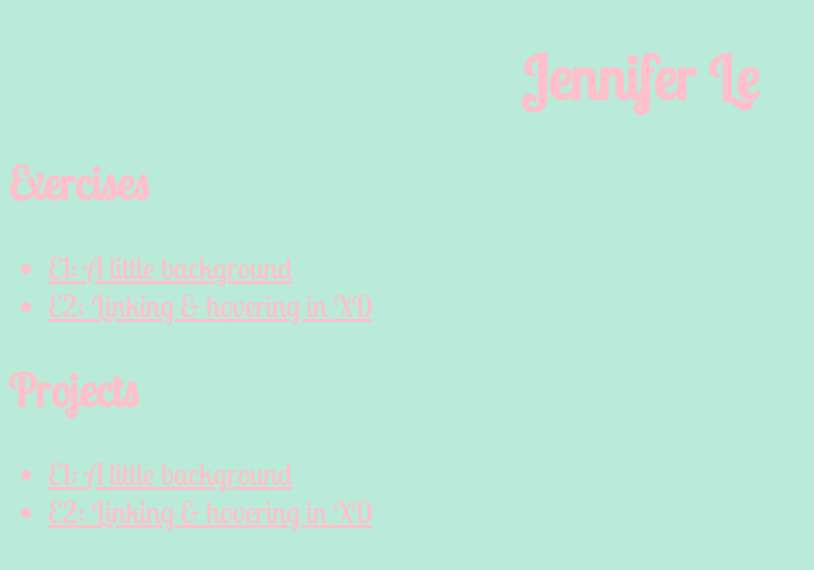
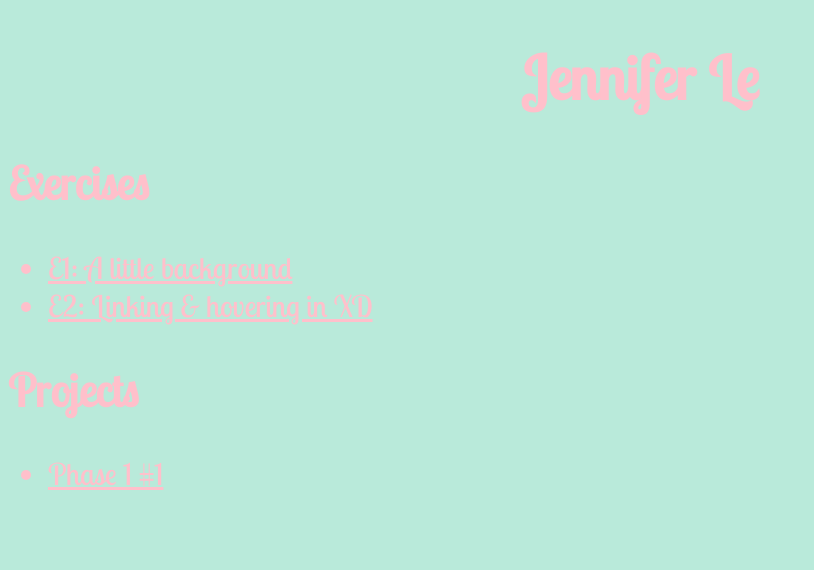
Before and after one commit to doremonngoccute/avt415_f22, a plain HTML site: page index.html in a window 1280 px wide. Shown: the whole page, without its empty margins (0-814 px from the left). Drawn offline with Linux system fonts and the light colour scheme.

Commit message:
Add files via upload

```diff
--- a/index.html
+++ b/index.html
@@ -26,10 +26,7 @@
 		<h2>Projects</h2>
 			<ul>
 
-			<li><a href="https://xd.adobe.com/view/ae992d04-ede6-451f-b3b4-2388b51c46c7-fbca/" target="_blank">E1:  A little background</a></li>
-
-			<li><a href="https://xd.adobe.com/view/7b3efd37-93e4-47bd-bfc2-4f9da10c87f8-2e6d/" target="_blank">E2: Linking & hovering in XD</a></li>
-
+			 <li><a href="project/p1_1/index.html"> Phase 1 #1 </a></li>
 </ul>
 
 
```
